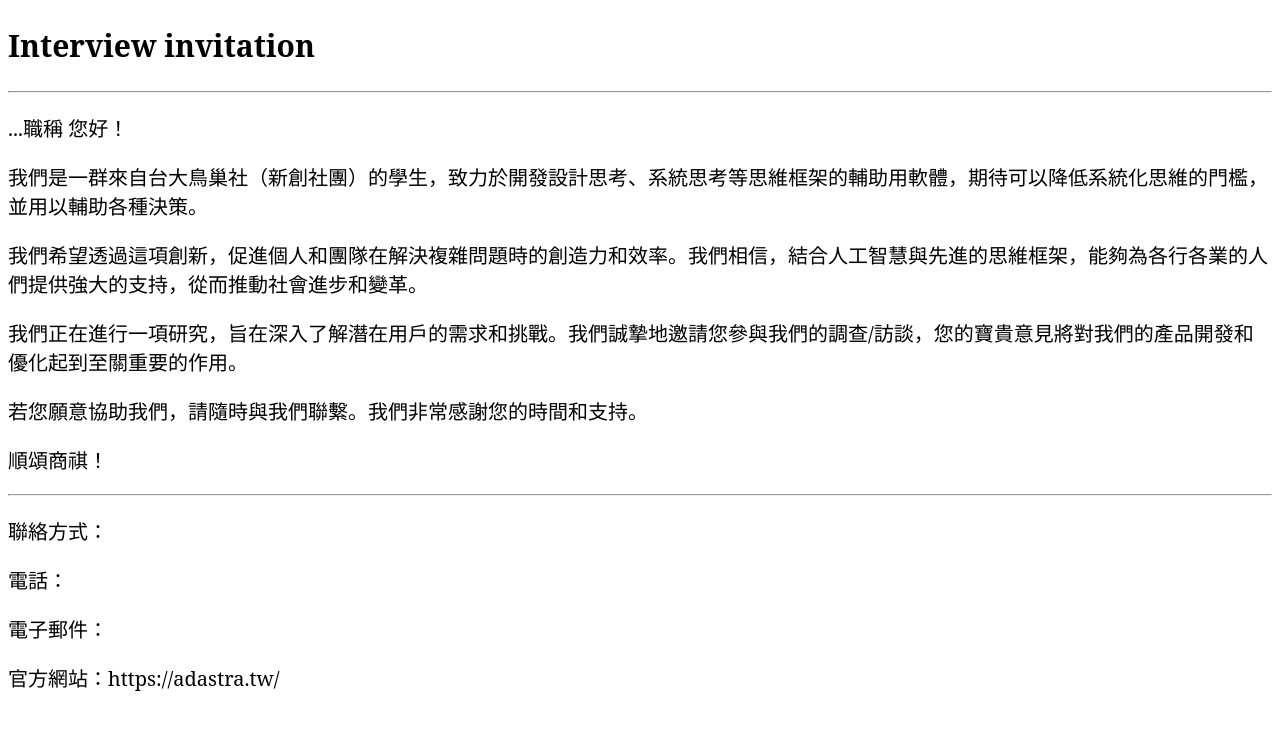
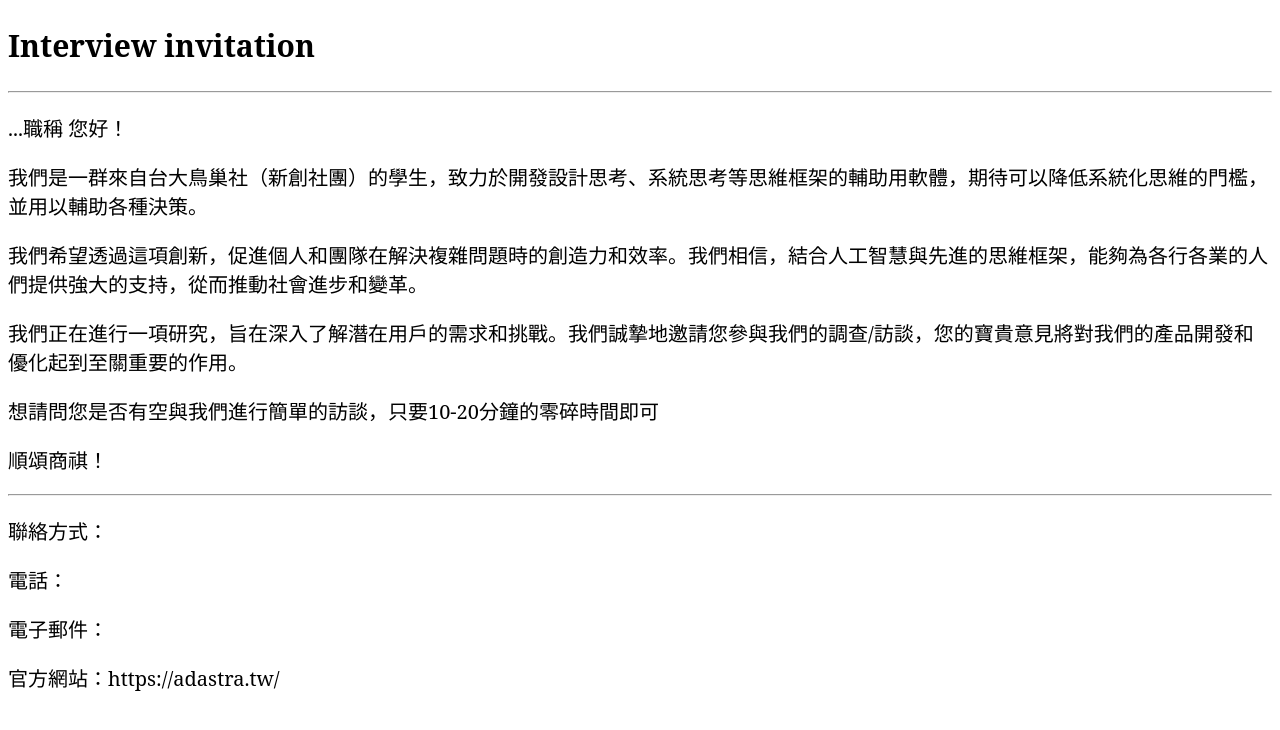
Before and after one commit to adastra-tw/docs, a Next.js app: page /interview/invitation in a window 1280 px wide. Shown: the top 730 px of the page. Built offline with nearby package versions, Linux system fonts and the light colour scheme.

Commit message:
Update invitation.mdx

```diff
--- a/pages/interview/invitation.mdx
+++ b/pages/interview/invitation.mdx
@@ -10,7 +10,7 @@
 
 我們正在進行一項研究，旨在深入了解潛在用戶的需求和挑戰。我們誠摯地邀請您參與我們的調查/訪談，您的寶貴意見將對我們的產品開發和優化起到至關重要的作用。
 
-若您願意協助我們，請隨時與我們聯繫。我們非常感謝您的時間和支持。
+想請問您是否有空與我們進行簡單的訪談，只要10-20分鐘的零碎時間即可
 
 順頌商祺！
 
```
